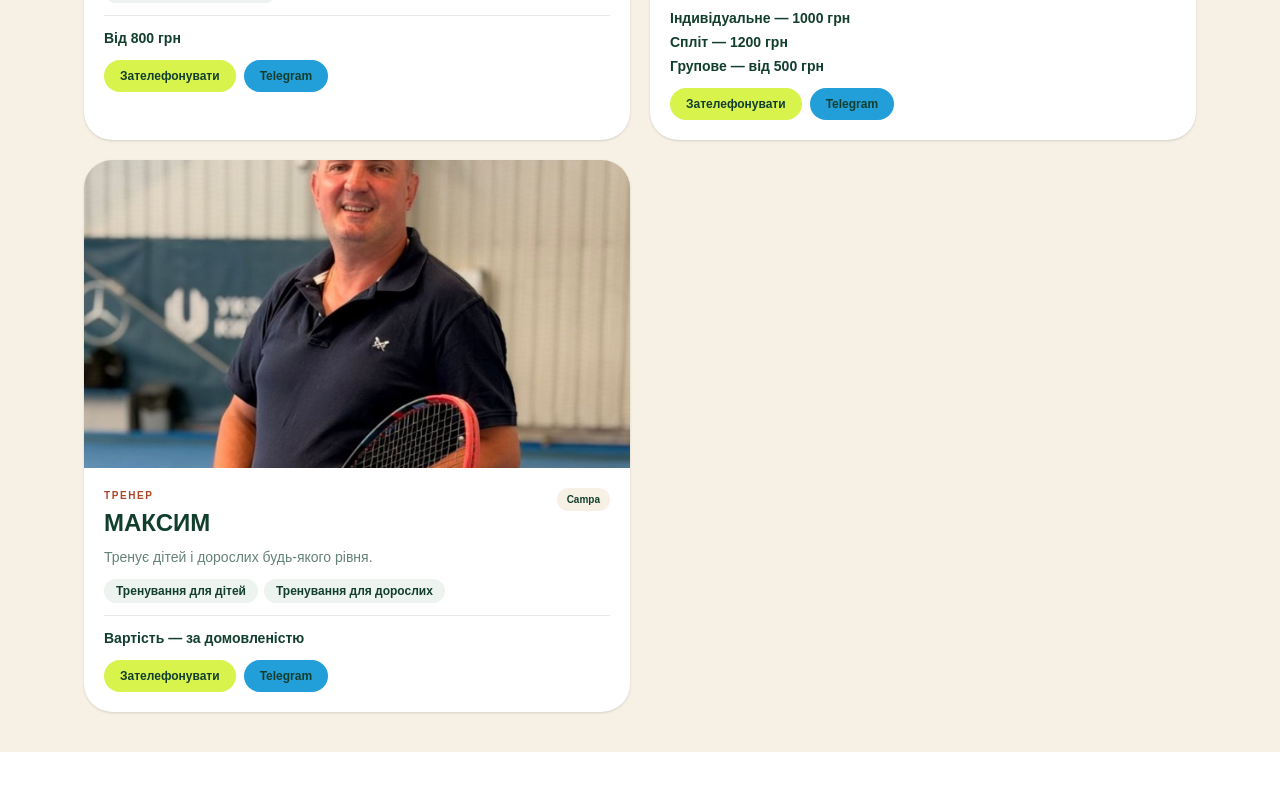
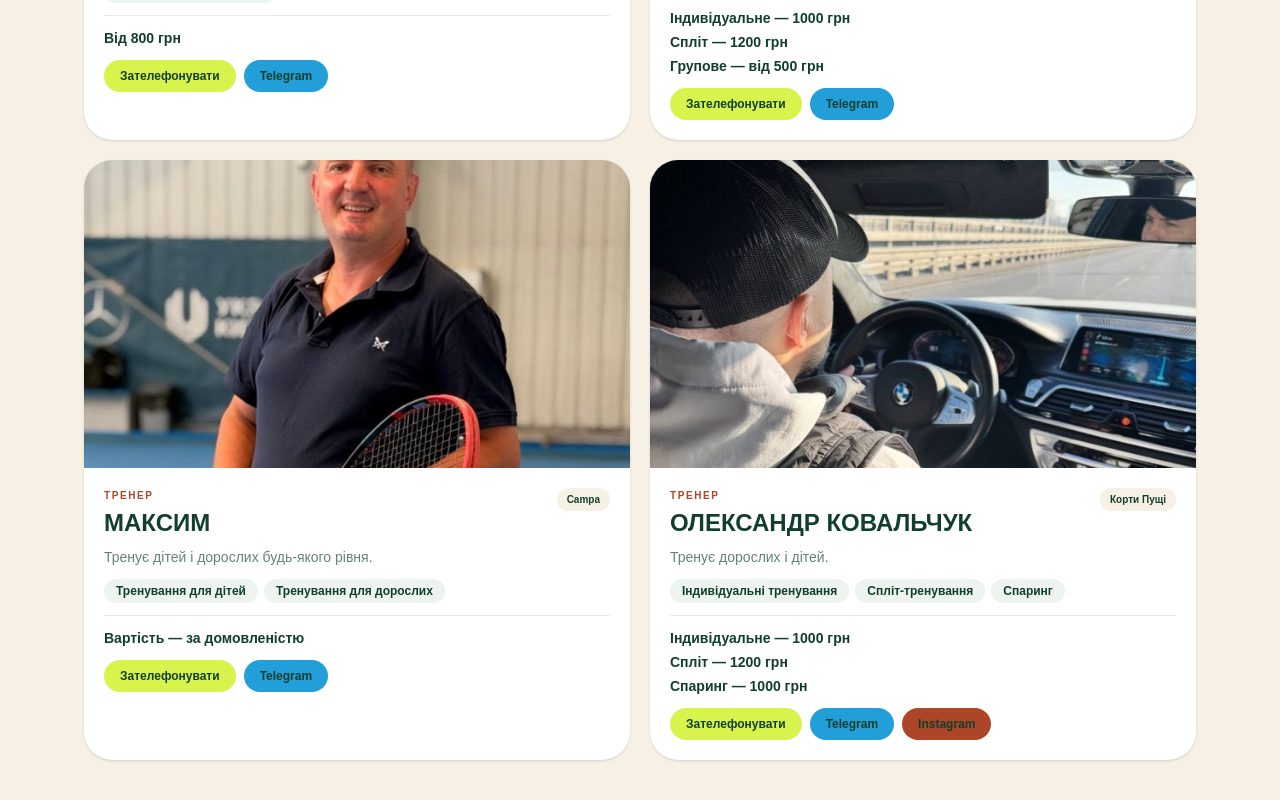
Before and after one commit to yellowblue9912-cell/irpin-tennis-next, a Next.js app: page /coaches in a window 1280 px wide. Shown: the part 2149-2949 px from the top of the page. Before the commit the page ends 2901 px from the top, so only its background shows below. Built offline with nearby package versions, Linux system fonts and the light colour scheme.

Commit message:
Add Oleksandr Kovalchuk coach profile

```diff
--- a/app/coaches/page.tsx
+++ b/app/coaches/page.tsx
@@ -13,6 +13,7 @@ type Coach = {
   image: string;
   phone?: string;
   telegram?: string;
+  instagram?: string;
   audience: string;
   formats: string[];
   prices: string[];
@@ -107,6 +108,25 @@ const coaches: Coach[] = [
     formats: ["Тренування для дітей", "Тренування для дорослих"],
     prices: ["Вартість — за домовленістю"],
     courts: "Campa",
+  },
+  {
+    name: "Олександр Ковальчук",
+    image: "/coaches/oleksandr-kovalchuk.jpg",
+    phone: "+380 63 241 80 38",
+    telegram: "AK20155",
+    instagram: "https://www.instagram.com/smith20155",
+    audience: "Тренує дорослих і дітей.",
+    formats: [
+      "Індивідуальні тренування",
+      "Спліт-тренування",
+      "Спаринг",
+    ],
+    prices: [
+      "Індивідуальне — 1000 грн",
+      "Спліт — 1200 грн",
+      "Спаринг — 1000 грн",
+    ],
+    courts: "Корти Пущі",
   },
 ];
 
@@ -209,6 +229,16 @@ export default function CoachesPage() {
                       Telegram
                     </a>
                   )}
+                  {coach.instagram && (
+                    <a
+                      href={coach.instagram}
+                      target="_blank"
+                      rel="noreferrer"
+                      className="rounded-full bg-[#ad4529] px-3 py-2 text-[11px] font-black text-white sm:px-4 sm:text-xs"
+                    >
+                      Instagram
+                    </a>
+                  )}
                 </div>
               </div>
             </div>
```
Also changed, not shown: public/coaches/oleksandr-kovalchuk.jpg (added).
